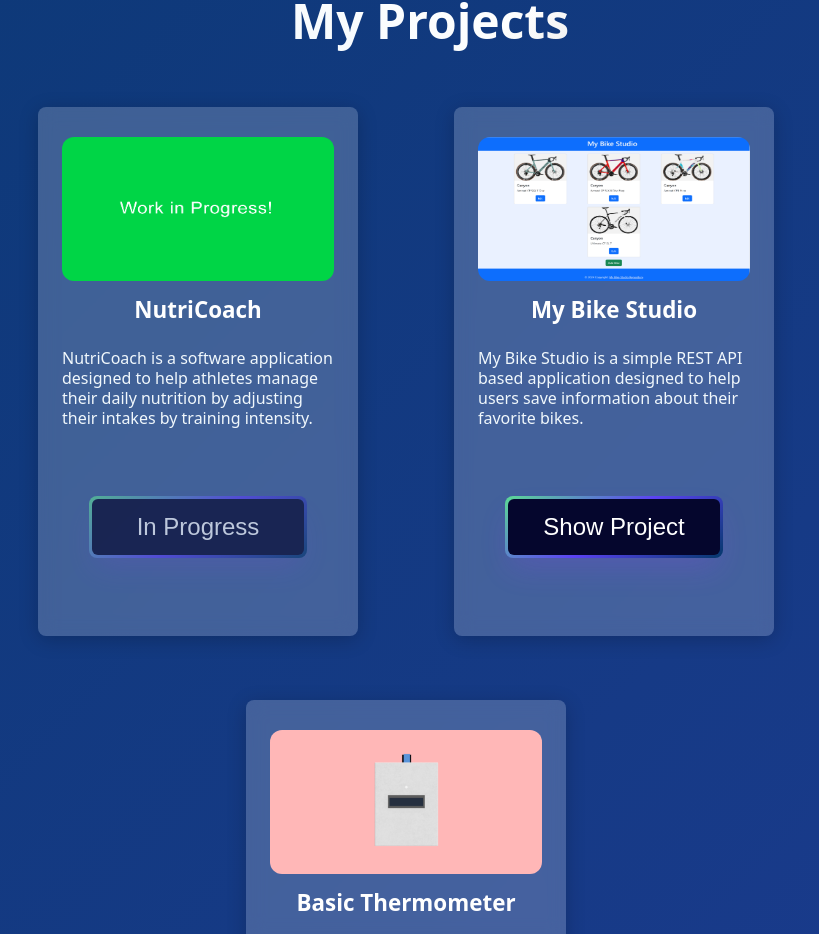
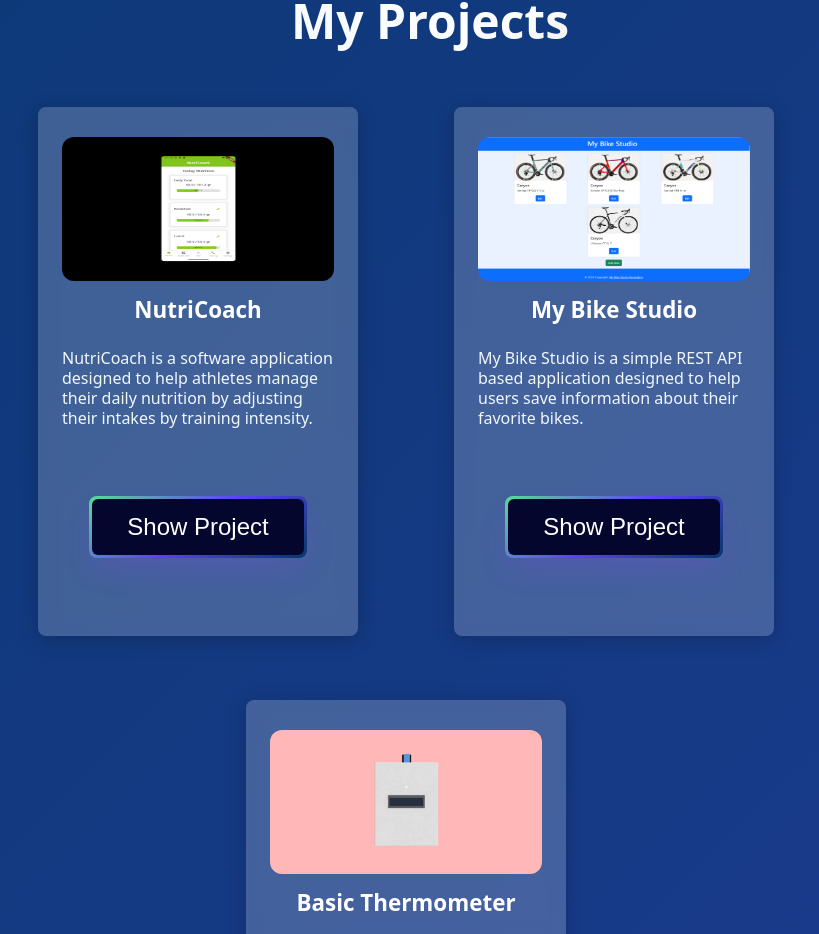
Before and after one commit to JMO3E/jmo-developer, an Angular app: page / in a window 1280 px wide. Shown: the part 2914-3848 px from the top of the page, without its empty margins (210-1029 px from the left). Built offline with nearby package versions, Linux system fonts and the light colour scheme.

Commit message:
Added NutriCoach.

```diff
--- a/src/app/projects/projects.component.html
+++ b/src/app/projects/projects.component.html
@@ -7,7 +7,7 @@
       <div class="col rounded-3 text-white me-0 me-md-5 mb-0 mb-md-3 project-card-style">
         <div class="card-content">
           <div class="card-image">
-            <img src="assets/work_in_progress.png" alt="NutriCoach Image">
+            <img src="assets/NC.png" alt="NutriCoach Image">
           </div>
           <div class="card-info">
             <h3 class="card-title">NutriCoach</h3>
@@ -16,9 +16,9 @@
             </p>
           </div>
           <div class="card-button">
-            <a class="button-credential btn disabled" target="_blank">
+            <a class="button-credential" target="_blank" href="https://github.com/JMO3E/NutriCoach-App">
               <span class="pvs-navigation__text">
-                In Progress
+                Show Project
               </span>
             </a>
           </div>
```
Also changed, not shown: src/assets/NC.png (added).
